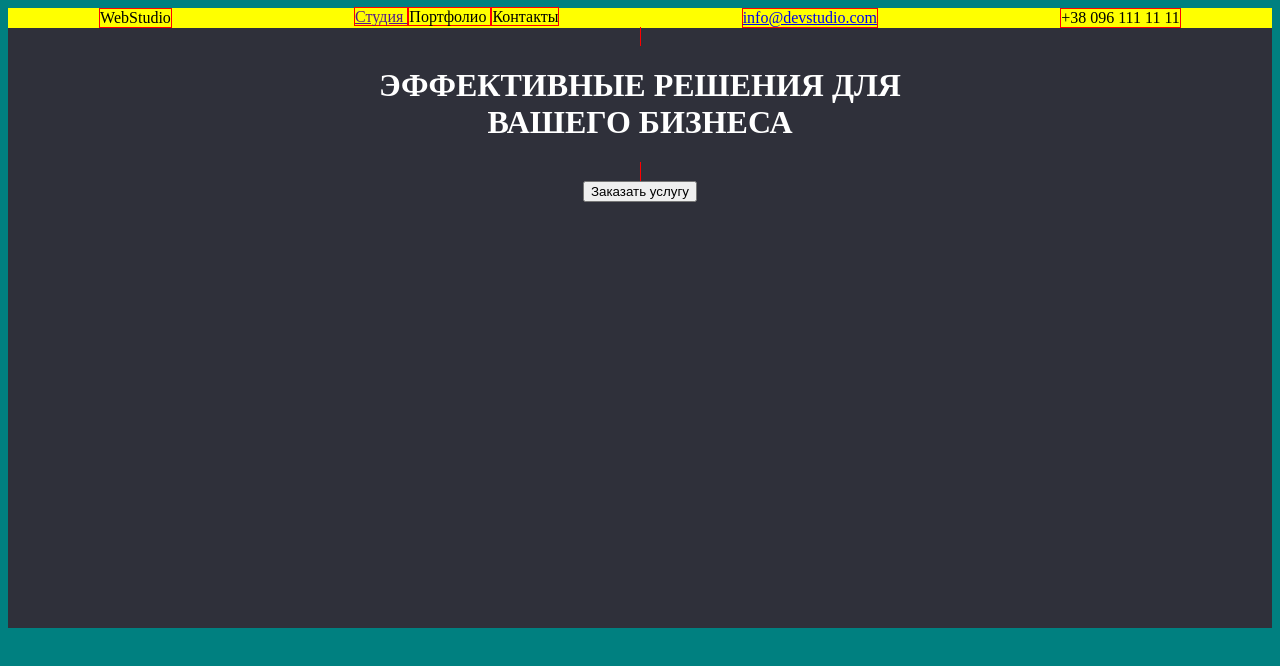
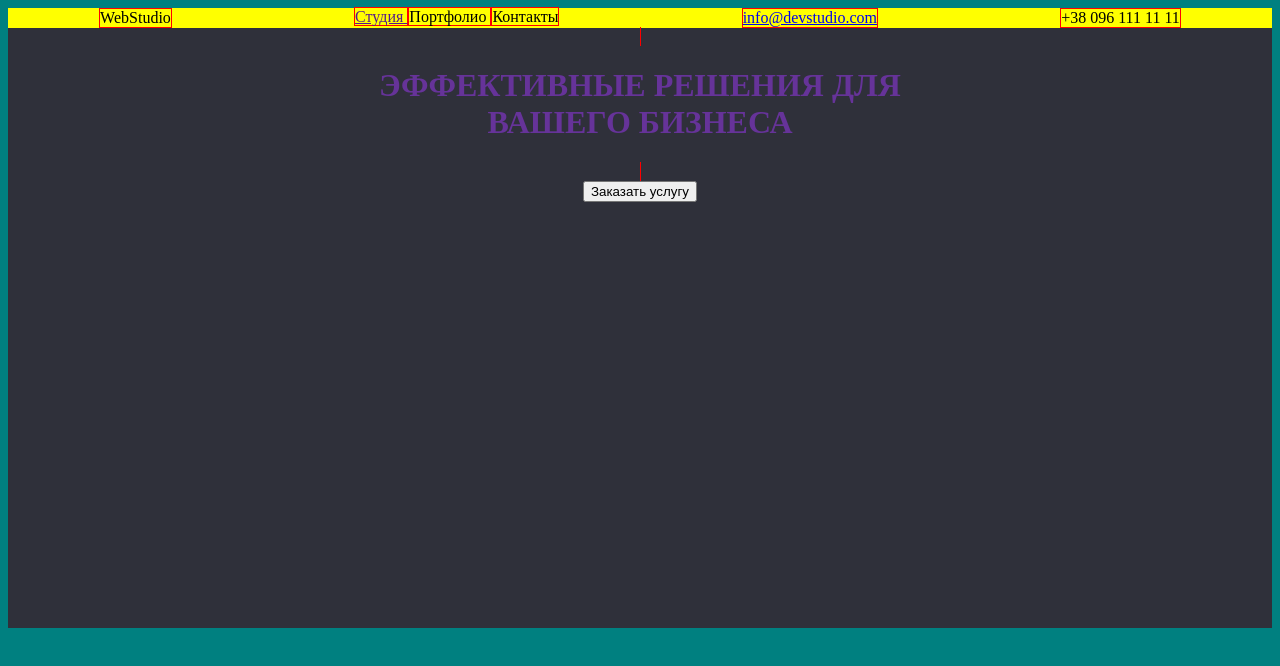
Before and after one commit to LazyFatRaccoon/goit-markup-hw-01, a plain HTML site: page index.html in a window 1280 px wide. Drawn offline with Linux system fonts and the light colour scheme.

Commit message:
Изменил цвет текста

```diff
--- a/style.css
+++ b/style.css
@@ -5,6 +5,7 @@ header {
 }
 body {
   background-color: teal;
+
 }
 span {
   /* color: rgb(25, 138, 236); */
@@ -14,7 +15,7 @@ span {
 .hat {
   text-align: center;
 
-  color: #fff;
+  color: rebeccapurple;
 
   background: #2f303a;
   height: 600px;
```
